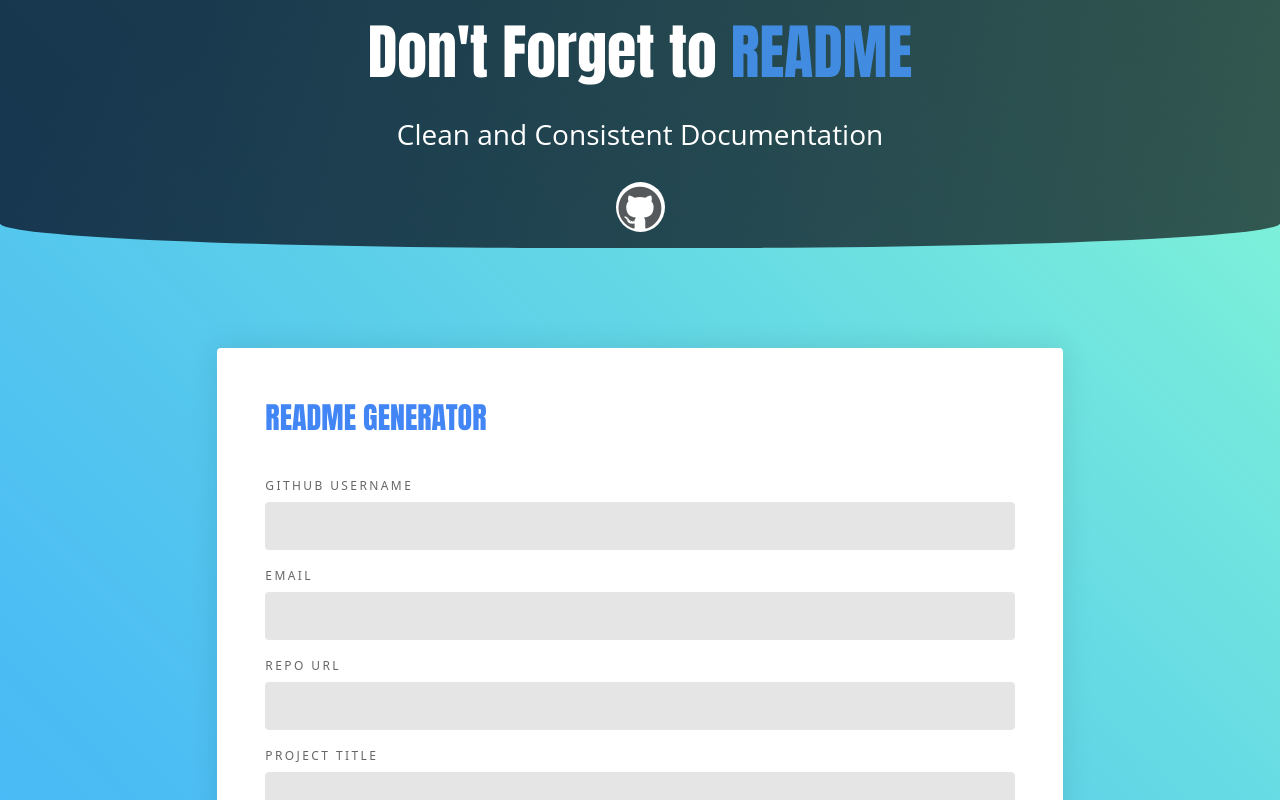
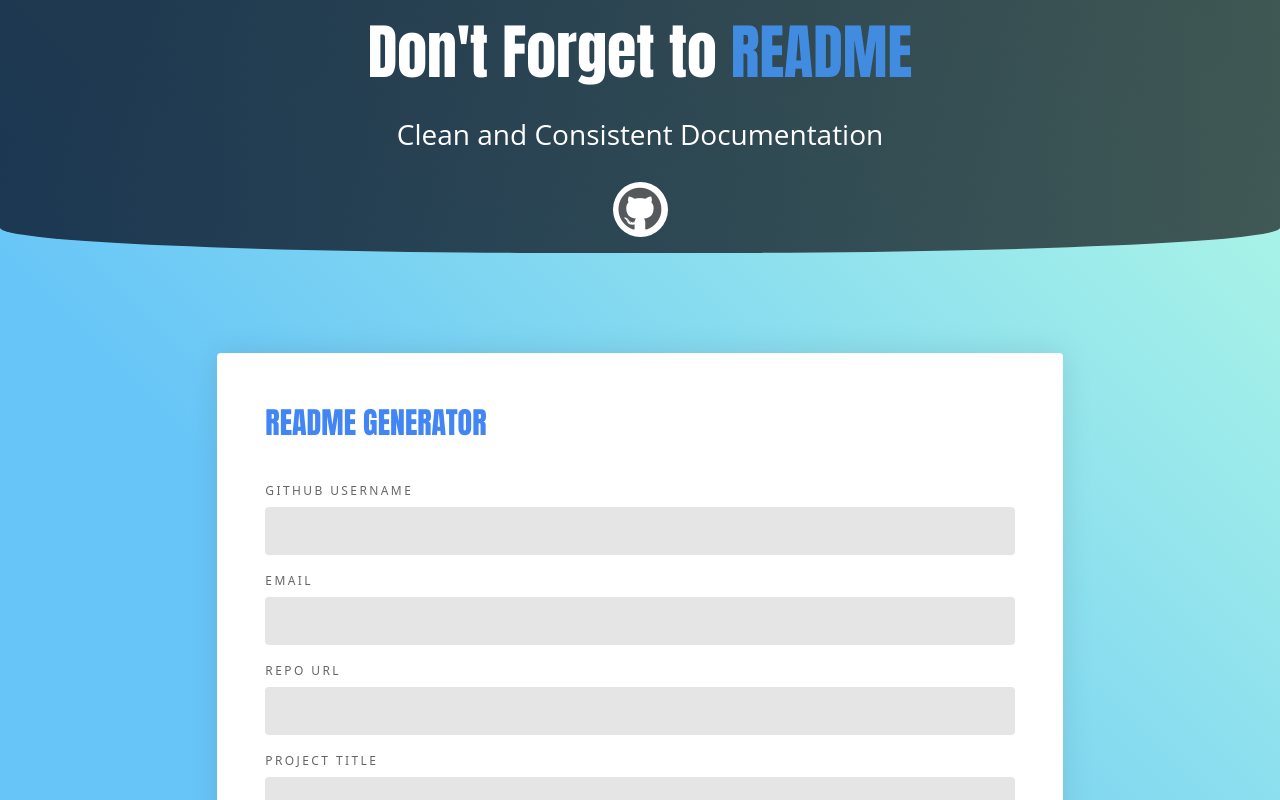
Before and after one commit to brianlfarmerllc/React-App-README.md-File-Generator, a React (Create React App) app in the folder client/: page / in a window 1280 px wide. Shown: the top 800 px of the page. Built offline with nearby package versions, Linux system fonts and the light colour scheme.

Commit message:
fixed background color on main

```diff
--- a/client/src/components/Form/index.js
+++ b/client/src/components/Form/index.js
@@ -3,7 +3,7 @@ import "./form.css"
 
 function Form(props) {
     return (
-        <div className="row justify-content-center">
+        <div className="row justify-content-center" style={{marginBottom:"0"}}>
             <div className=" col-11 col-xl-8">
                 <div className="form">
                     <div className="form-header">
--- a/client/src/components/Header/header.css
+++ b/client/src/components/Header/header.css
@@ -30,10 +30,10 @@ a {
     background-color: white;
     color:#56595b;
     font-size:50px;
-    line-height: 50px;
+    line-height: 53px;
     display:inline-block;
-    width:49px;
-    height:50px;
+    width:55px;
+    height:55px;
     border-radius:100%;
     -webkit-transition:all .15s linear;
     -o-transition:all .15s linear;
--- a/client/src/index.css
+++ b/client/src/index.css
@@ -4,8 +4,8 @@
     height: 100%;
   } */
 
-  html, body {
+  html, main {
     width: 100%;
     height: 100%;
-    background: linear-gradient(45deg,  rgba(66, 183, 245,0.8) 0%,rgba(66, 245, 189,0.4) 100%);
+    background: linear-gradient(45deg,  rgba(66, 183, 245,0.8) 40%,rgba(66, 245, 189,0.4) 100%);
   }
--- a/client/src/pages/Form1/index.js
+++ b/client/src/pages/Form1/index.js
@@ -1,5 +1,4 @@
 import React from 'react';
-import "./form.css";
 import Form from "../../components/Form"
 import { Input, FormBtn, Text } from "../../components/FormComponents";
 import { useHistory } from "react-router-dom";
--- a/client/src/pages/Form2/index.js
+++ b/client/src/pages/Form2/index.js
@@ -1,5 +1,4 @@
 import React from 'react';
-import "./form.css";
 import API from "../../utils/API";
 import Form from "../../components/Form";
 import { useHistory } from "react-router-dom";
```
Also changed, not shown: 1 other file (tests, documents, lock files or other folders).
